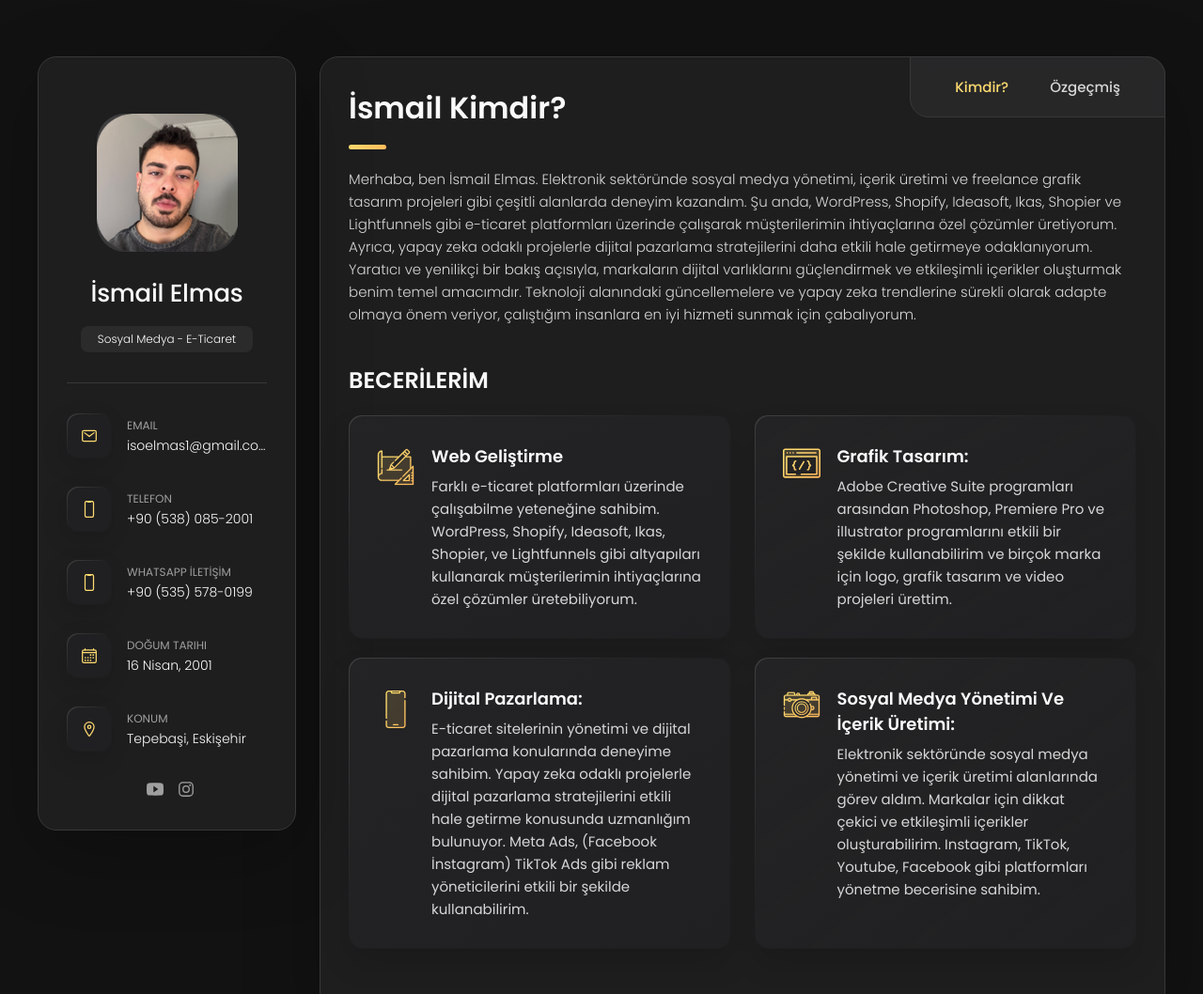
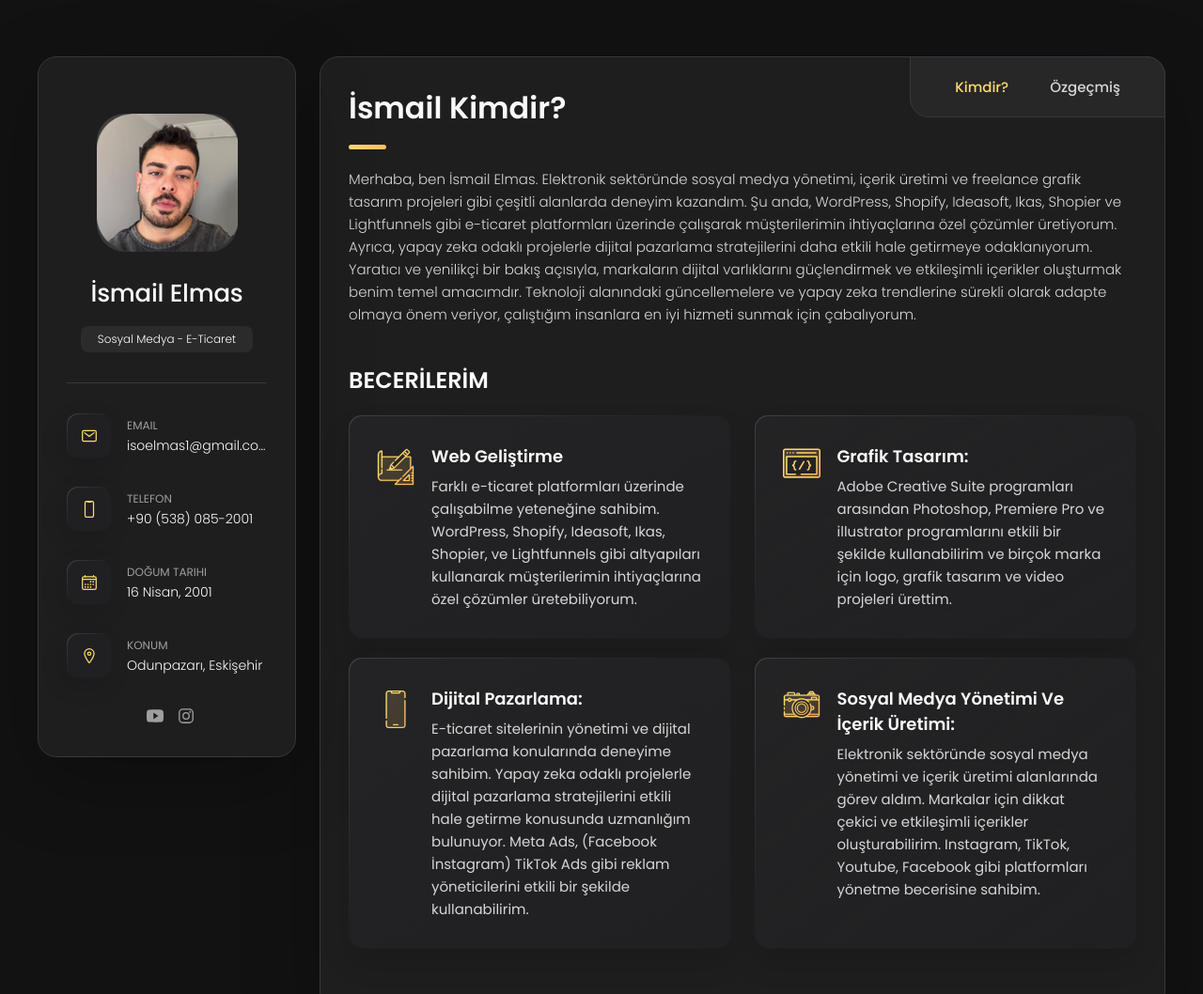
Before and after one commit to isoelmas/isoelmas.github.io, a plain HTML site: page index.html in a window 1280 px wide. Shown: the top 1058 px of the page at 94% size. Drawn offline with nearby package versions, Linux system fonts and the light colour scheme.

Commit message:
Update index.html

```diff
--- a/index.html
+++ b/index.html
@@ -74,7 +74,7 @@
             <div class="contact-info">
               <p class="contact-title">Email</p>
 
-              <a href="mailto:ismailelmasss@gmail.com" class="contact-link">isoelmas1@gmail.com</a>
+              <a href="mailto:isoelmas1@gmail.com" class="contact-link">isoelmas1@gmail.com</a>
             </div>
 
           </li>
@@ -92,19 +92,7 @@
             </div>
 
           </li>
-          <li class="contact-item">
 
-            <div class="icon-box">
-              <ion-icon name="phone-portrait-outline"></ion-icon>
-            </div>
-
-            <div class="contact-info">
-              <p class="contact-title">Whatsapp İletİşİm</p>
-
-              <a href="https://wa.me/905355780199" class="contact-link">+90 (535) 578-0199</a>
-            </div>
-
-          </li>
 
           <li class="contact-item">
 
@@ -129,7 +117,7 @@
             <div class="contact-info">
               <p class="contact-title">Konum</p>
 
-              <address>Tepebaşi, Eskişehir</address>
+              <address>Odunpazarı, Eskişehir</address>
             </div>
 
           </li>
```
